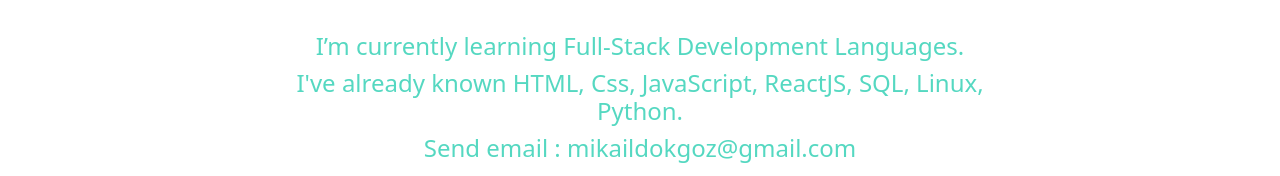
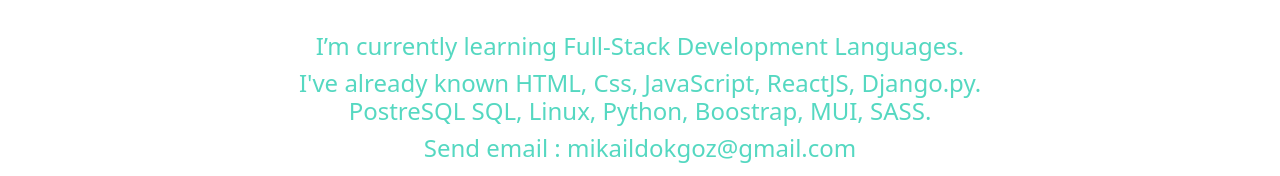
Before and after one commit to Mikaildokgoz/MovieApp, a React (Create React App) app: page /about in a window 1280 px wide. Shown: the part 510-686 px from the top of the page. Built offline with nearby package versions, Linux system fonts and the light colour scheme.

Commit message:
about page

```diff
--- a/src/pages/About.jsx
+++ b/src/pages/About.jsx
@@ -22,7 +22,7 @@
           I’m currently learning Full-Stack Development Languages.
         </h4>
         <h4 style={{ color: "#55D8C1" }}>
-          I've already known HTML, Css, JavaScript, ReactJS, SQL, Linux, Python.
+          I've already known HTML, Css, JavaScript, ReactJS, Django.py. PostreSQL SQL, Linux, Python, Boostrap, MUI, SASS.
         </h4>
         <h4 style={{ color: "#55D8C1" }}>
           <a href="mikaildokgoz@gmail.com" className={styles.anchor2}>
```
